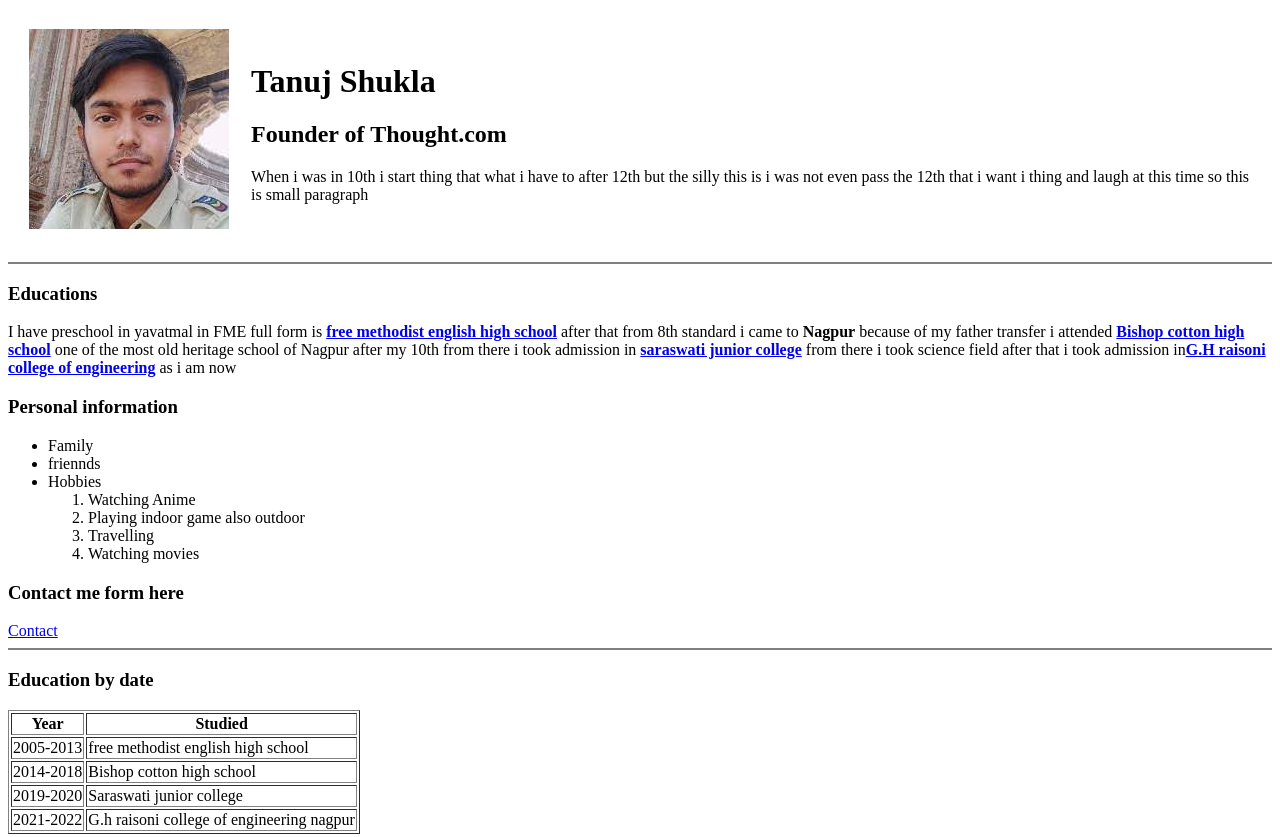
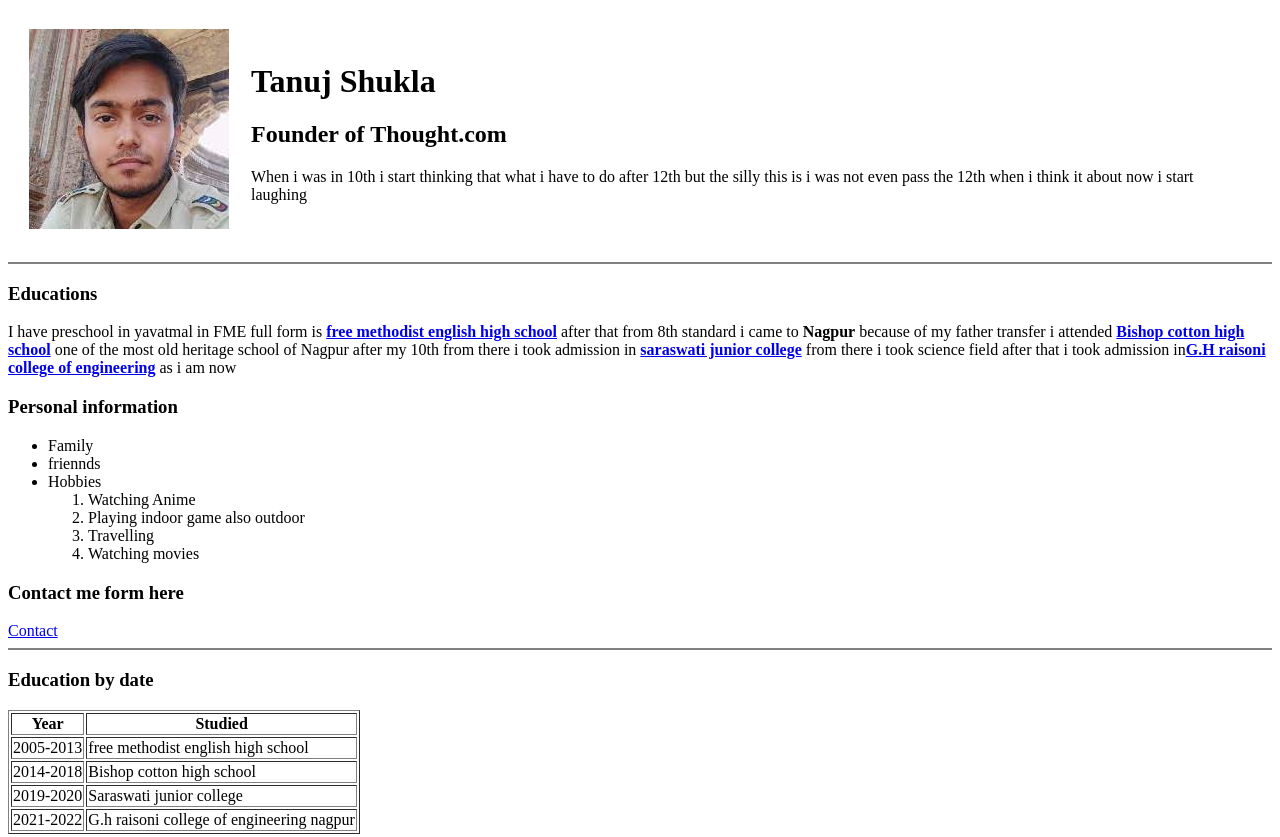
Before and after one commit to TanujShukla/cv, a plain HTML site: page index.html in a window 1280 px wide. Shown: the top 837 px of the page. Drawn offline with Linux system fonts and the light colour scheme.

Commit message:
change the text below thought.com

```diff
--- a/index.html
+++ b/index.html
@@ -17,9 +17,8 @@
           <emp>Founder of <strong>Thought.com</strong></emp>
         </h2>
         </p>
-        <p>When i was in 10th i start thing that what i have to after 12th but the silly this is
-          i was not even pass the 12th that i want i thing and laugh at this time so this is small
-          paragraph </p>
+        <p>When i was in 10th i start thinking that what i have to do after 12th but the silly this is
+          i was not even pass the 12th when i think it about now i start laughing </p>
       </td>
     </tr>
   </table>
```
